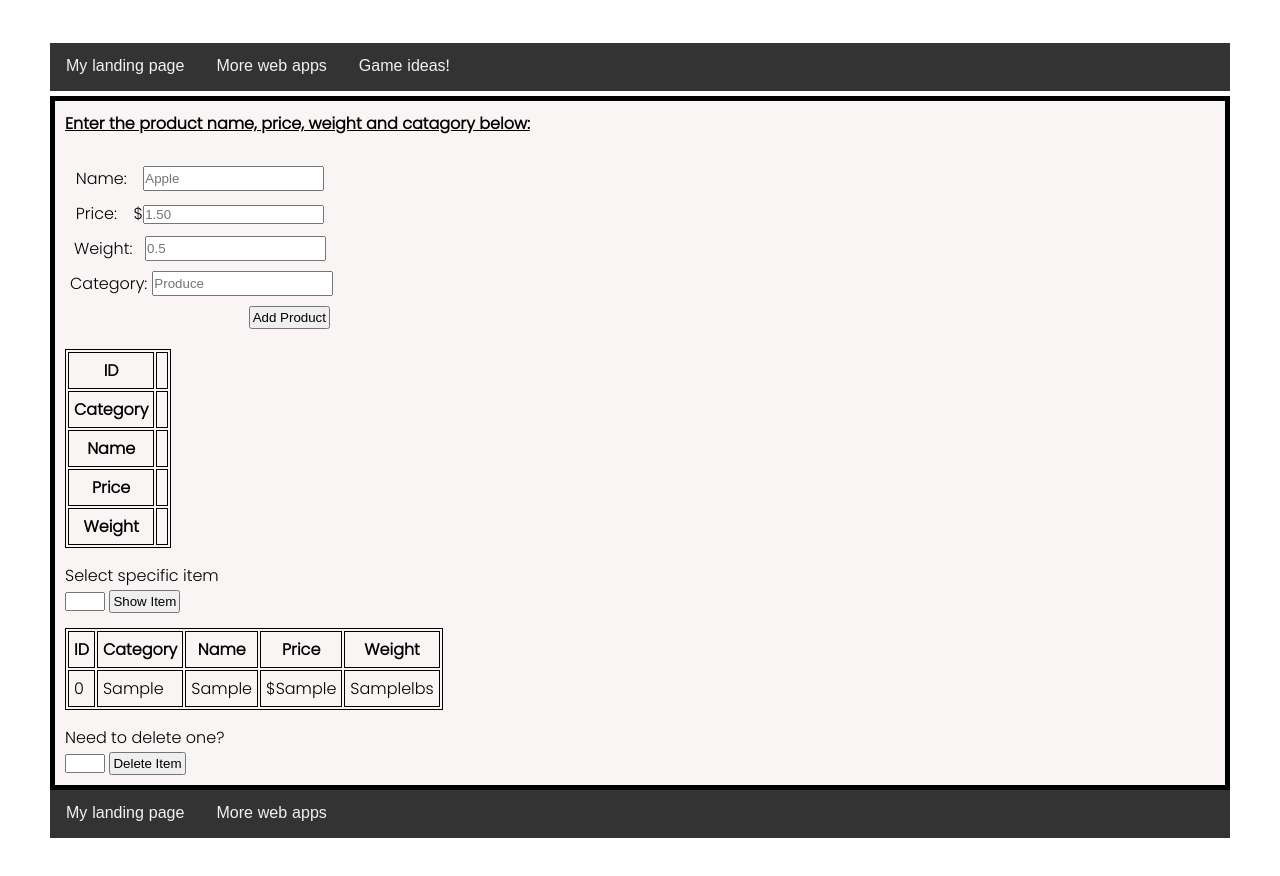
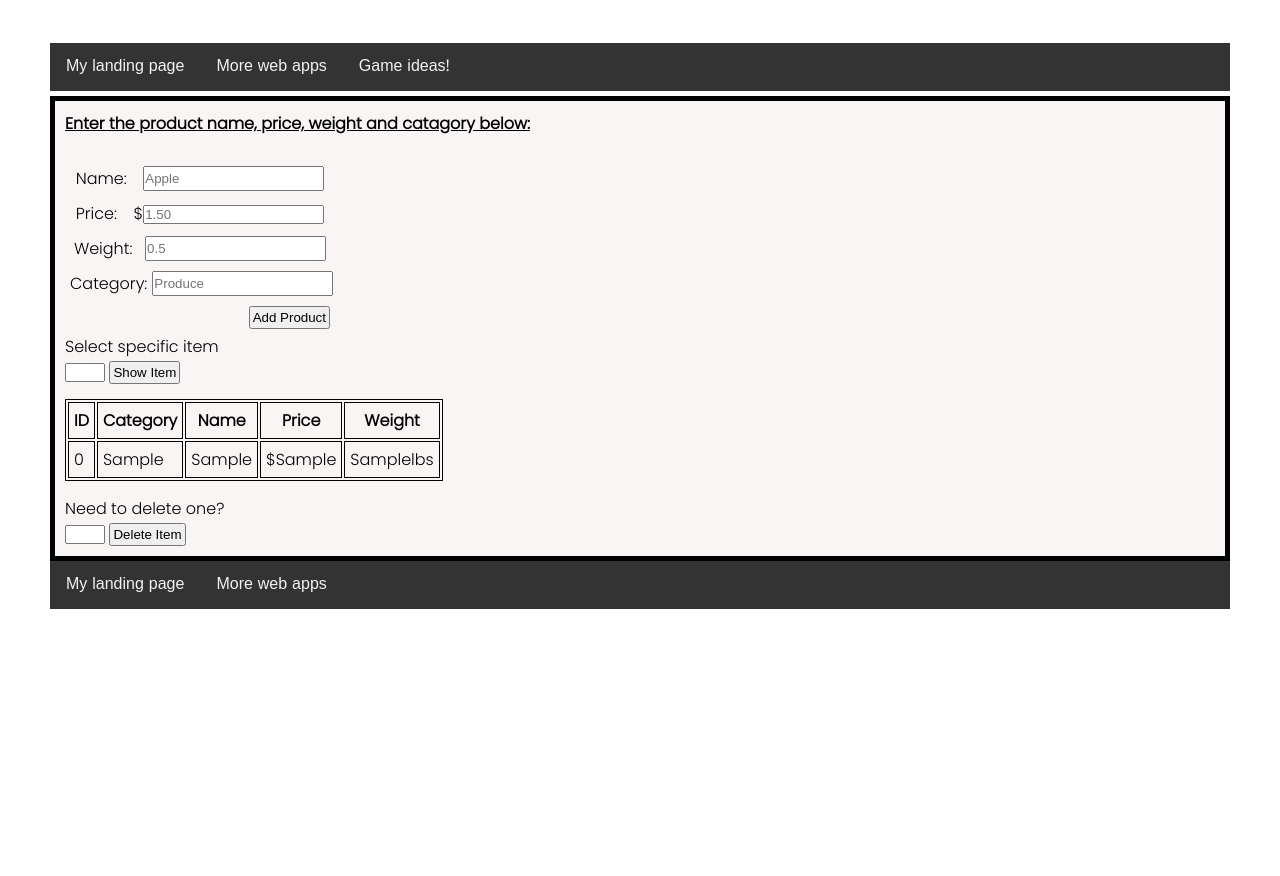
Before and after one commit to dspyk77/store-data, a plain HTML site: page index.html in a window 1280 px wide. Both pictures are taken after typing "Sample", "Sample", "Sample", "Sample" into the empty fields and a click on the button "Add Product". Shown: the top 876 px of the page. Drawn offline with Linux system fonts and the light colour scheme.

Commit message:
Added display features to tables

```diff
--- a/assets/script.js
+++ b/assets/script.js
@@ -11,6 +11,8 @@ var showTableWeight = document.querySelector("#show-table-weight")
 var showTableName = document.querySelector("#show-table-name")
 var deleteIndex = document.querySelector("#del-item")
 var displayErrorMsg = document.querySelector("#error-msg")
+var showTableSection = document.querySelector("#show-table-section")
+var indexTableSection = document.querySelector("#index-table-section")
 
 var productsArr = [];
 var product = {
@@ -37,6 +39,12 @@ function storeProduct() {
   productsArr.push(product);
   console.log(productsArr);
 
+  if (productsArr.length >= 0) {
+    indexTableSection.hidden = false;
+  } else {
+    indexTableSection.hidden = true;
+  }
+
   clearIndexTable()
 
   renderNewArrayState()
@@ -62,6 +70,7 @@ function storeProduct() {
 
 function deleteProduct() {
   if (deleteIndex.value >= 0 && deleteIndex.value <= productsArr.length) {
+
     productsArr.splice(deleteIndex.value, 1);
 
     console.log("Remaining elemants:")
@@ -115,6 +124,9 @@ function clearIndexTable() {
 function showTable() {
   // remove current table values
   clearShowTableValue()
+
+  showTableSection.hidden = false
+
   // get value of element index
   var elementIdInput = displayShowTable.value
 
--- a/index.html
+++ b/index.html
@@ -26,6 +26,7 @@
       </nav>
     </header>
     <main class="padding-10 font-poppins">
+
       <section>
         <p class="bold underline">Enter the product name, price, weight and catagory below:</p><br>
         <div class="flex-container flex-col">
@@ -59,7 +60,8 @@
         <button onclick="showCard()">Display input</button><br> -->
         <span style="color: red;" id="error-msg" hidden>Selection not in range</span>
       </section>
-      <section>
+
+      <section id="show-table-section" hidden>
         <!-- for showTable() -->
         <table>
           <tbody>
@@ -85,13 +87,14 @@
             </tr>
           </tbody>
         </table>
+      </section>
+
+      <section id="index-table-section" hidden>
         <div>
           <label for="show-item">Select specific item</label><br>
           <input  class="num-input" type="number" min="0" id="show-item">
           <button onclick="showTable()">Show Item</button>
         </div>
-      </section>
-      <section>
         <table>
           <thead>
             <tr>
@@ -112,6 +115,7 @@
           <button onclick="deleteProduct()">Delete Item</button>
         </div>
       </section>
+
     </main>
     <footer class="margin-top">
       <nav class="font-malayalam">
```
